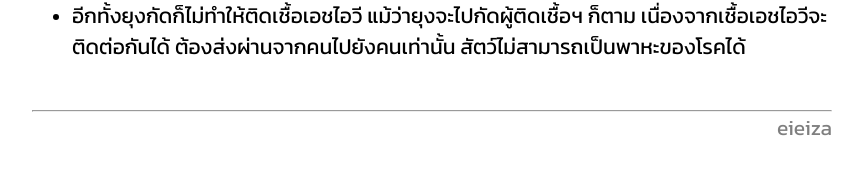
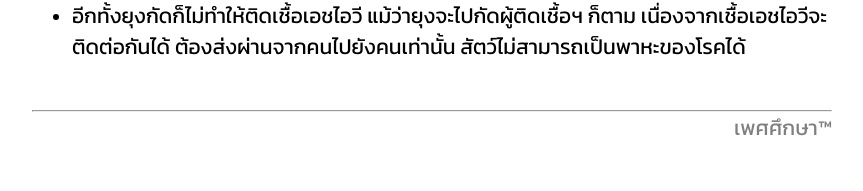
Before and after one commit to jusmistic/WebTech, a PHP site: page /page1.html in a window 1280 px wide. Shown: the part 1219-1410 px from the top of the page, without its empty margins (208-1071 px from the left). Run offline with PHP 8.4, Linux system fonts and the light colour scheme.

Commit message:
Add files via upload

```diff
--- a/article/navbar.php
+++ b/article/navbar.php
@@ -37,5 +37,5 @@ if (session_status() == PHP_SESSION_NONE) {
 
         </ul>
     </div>
-    <div class="head"><a class="logo" href="/article.php">SS</a></div>
+    <div class="head"><a class="logo" href="/article.php">SexStudy</a></div>
 </div>
--- a/article/page1.html
+++ b/article/page1.html
@@ -39,7 +39,7 @@
 	</div>
 	<footer>
 		<div class="text" style="margin-top: 0;">
-			<p style="text-align: right; color: rgba(0,0,0,0.5); margin-top: 0;">eieiza</p>
+			<p style="text-align: right; color: rgba(0,0,0,0.5); margin-top: 0;">เพศศึกษา&trade;</p>
 		</div>
 	</footer>
 </body>
--- a/article/page10.html
+++ b/article/page10.html
@@ -54,7 +54,7 @@
 	</div>
 	<footer>
 		<div class="text" style="margin-top: 0;">
-			<p style="text-align: right; color: rgba(0,0,0,0.5); margin-top: 0;">eieiza</p>
+			<p style="text-align: right; color: rgba(0,0,0,0.5); margin-top: 0;">เพศศึกษา&trade;</p>
 		</div>
 	</footer>
 </body>
--- a/article/page11.html
+++ b/article/page11.html
@@ -42,7 +42,7 @@
 	</div>
 	<footer>
 		<div class="text" style="margin-top: 0;">
-			<p style="text-align: right; color: rgba(0,0,0,0.5); margin-top: 0;">eieiza</p>
+			<p style="text-align: right; color: rgba(0,0,0,0.5); margin-top: 0;">เพศศึกษา&trade;</p>
 		</div>
 	</footer>
 </body>
--- a/article/page12.html
+++ b/article/page12.html
@@ -38,7 +38,7 @@
 	</div>
 	<footer>
 		<div class="text" style="margin-top: 0;">
-			<p style="text-align: right; color: rgba(0,0,0,0.5); margin-top: 0;">eieiza</p>
+			<p style="text-align: right; color: rgba(0,0,0,0.5); margin-top: 0;">เพศศึกษา&trade;</p>
 		</div>
 	</footer>
 </body>
--- a/article/page13.html
+++ b/article/page13.html
@@ -34,7 +34,7 @@
 	</div>
 	<footer>
 		<div class="text" style="margin-top: 0;">
-			<p style="text-align: right; color: rgba(0,0,0,0.5); margin-top: 0;">eieiza</p>
+			<p style="text-align: right; color: rgba(0,0,0,0.5); margin-top: 0;">เพศศึกษา&trade;</p>
 		</div>
 	</footer>
 </body>
--- a/article/page2.html
+++ b/article/page2.html
@@ -92,7 +92,7 @@
 	</div>
 	<footer>
 		<div class="text" style="margin-top: 0;">
-			<p style="text-align: right; color: rgba(0,0,0,0.5); margin-top: 0;">eieiza</p>
+			<p style="text-align: right; color: rgba(0,0,0,0.5); margin-top: 0;">เพศศึกษา&trade;</p>
 		</div>
 	</footer>
 </body>
--- a/article/page3.html
+++ b/article/page3.html
@@ -73,7 +73,7 @@
 	</div>
 	<footer>
 		<div class="text" style="margin-top: 0;">
-			<p style="text-align: right; color: rgba(0,0,0,0.5); margin-top: 0;">eieiza</p>
+			<p style="text-align: right; color: rgba(0,0,0,0.5); margin-top: 0;">เพศศึกษา&trade;</p>
 		</div>
 	</footer>
 </body>
--- a/article/page4.html
+++ b/article/page4.html
@@ -31,7 +31,7 @@
 	</div>
 	<footer>
 		<div class="text" style="margin-top: 0;">
-			<p style="text-align: right; color: rgba(0,0,0,0.5); margin-top: 0;">eieiza</p>
+			<p style="text-align: right; color: rgba(0,0,0,0.5); margin-top: 0;">เพศศึกษา&trade;</p>
 		</div>
 	</footer>
 </body>
--- a/article/page5.html
+++ b/article/page5.html
@@ -54,7 +54,7 @@
 	</div>
 	<footer>
 		<div class="text" style="margin-top: 0;">
-			<p style="text-align: right; color: rgba(0,0,0,0.5); margin-top: 0;">eieiza</p>
+			<p style="text-align: right; color: rgba(0,0,0,0.5); margin-top: 0;">เพศศึกษา&trade;</p>
 		</div>
 	</footer>
 </body>
--- a/article/page6.html
+++ b/article/page6.html
@@ -59,7 +59,7 @@
 	</div>
 	<footer>
 		<div class="text" style="margin-top: 0;">
-			<p style="text-align: right; color: rgba(0,0,0,0.5); margin-top: 0;">eieiza</p>
+			<p style="text-align: right; color: rgba(0,0,0,0.5); margin-top: 0;">เพศศึกษา&trade;</p>
 		</div>
 	</footer>
 </body>
--- a/article/page7.html
+++ b/article/page7.html
@@ -41,7 +41,7 @@
 	</div>
 	<footer>
 		<div class="text" style="margin-top: 0;">
-			<p style="text-align: right; color: rgba(0,0,0,0.5); margin-top: 0;">eieiza</p>
+			<p style="text-align: right; color: rgba(0,0,0,0.5); margin-top: 0;">เพศศึกษา&trade;</p>
 		</div>
 	</footer>
 </body>
--- a/article/page8.html
+++ b/article/page8.html
@@ -71,7 +71,7 @@
 	</div>
 	<footer>
 		<div class="text" style="margin-top: 0;">
-			<p style="text-align: right; color: rgba(0,0,0,0.5); margin-top: 0;">eieiza</p>
+			<p style="text-align: right; color: rgba(0,0,0,0.5); margin-top: 0;">เพศศึกษา&trade;</p>
 		</div>
 	</footer>
 </body>
--- a/article/page9.html
+++ b/article/page9.html
@@ -33,7 +33,7 @@
 	</div>
 	<footer>
 		<div class="text" style="margin-top: 0;">
-			<p style="text-align: right; color: rgba(0,0,0,0.5); margin-top: 0;">eieiza</p>
+			<p style="text-align: right; color: rgba(0,0,0,0.5); margin-top: 0;">เพศศึกษา&trade;</p>
 		</div>
 	</footer>
 </body>
```
